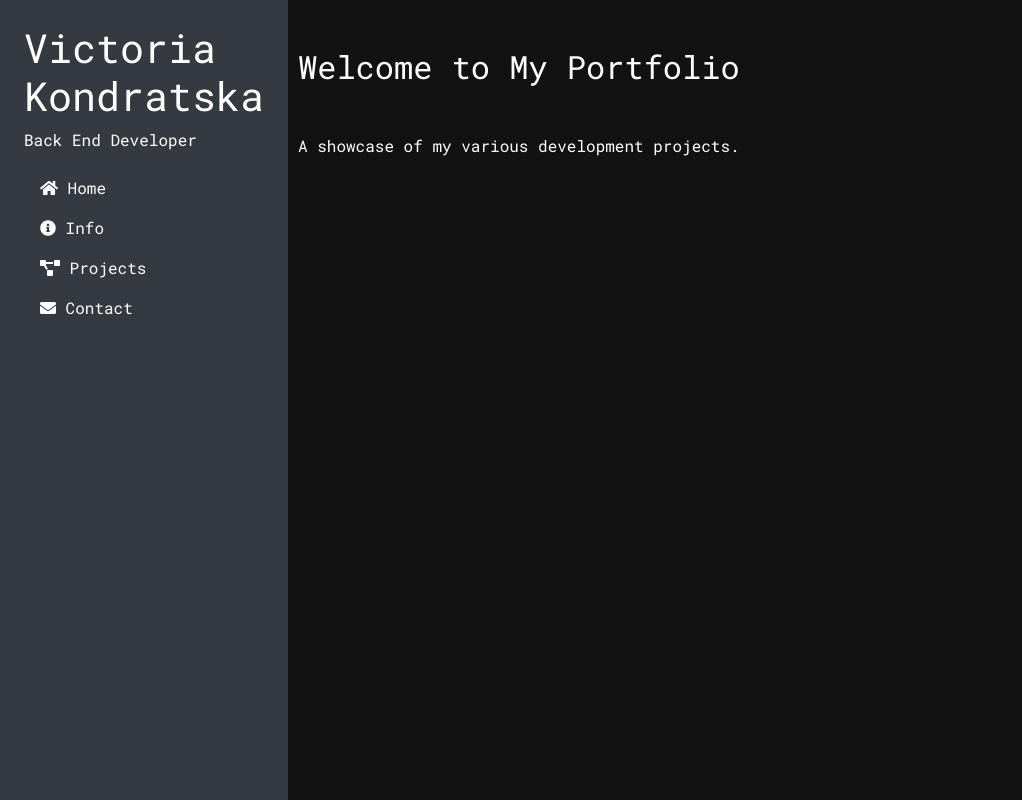
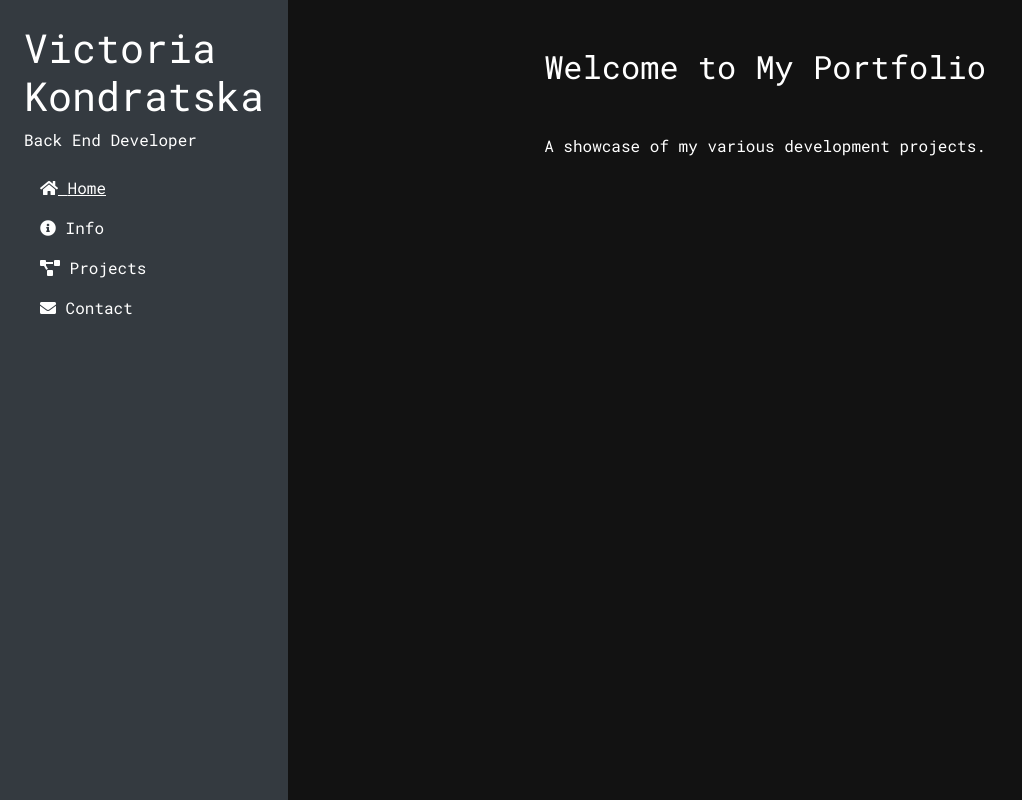
Before and after one commit to gearbeagel/cv_portfolio_gearbeagel, a plain HTML site: page index.html in a window 1280 px wide. Shown: the whole page, without its empty margins (0-1022 px from the left). Drawn offline with nearby package versions, Linux system fonts and the light colour scheme.

Commit message:
minor changes

```diff
--- a/index.html
+++ b/index.html
@@ -40,7 +40,7 @@
 
     <section id="projects" class="mb-5" style="display:none;">
       <h2>Projects</h2>
-      <div class="row mt-5">
+      <div class="row mt-5 ml-3" style="text-align: left;">
         <div class="col-md-6 mb-3">
           <div class="card bg-dark text-white">
             <div class="card-body">
@@ -55,7 +55,7 @@
           <div class="card bg-dark text-white">
             <div class="card-body">
               <h2 class="card-title">Lit List Bot</h2>
-              <h5 class="card-text">Python (Telebot)</h5>
+              <h5 class="card-text">Python (Telebot), SQLAlchemy</h5>
               <p class="card-text">This is a project that is created to organise literature lists for different purposes: courseworks, dissertations.</p>
               <p class="card-text"><a href='https://github.com/gearbeagel/LitList'>Link to GitHub repository</a></p>
             </div>
--- a/script.js
+++ b/script.js
@@ -7,6 +7,15 @@ function showSection(sectionId) {
             section.style.display = 'none';
         }
     });
+
+    const navLinks = document.querySelectorAll('.nav-link');
+    navLinks.forEach(link => {
+        if (link.getAttribute('href').substring(1) === sectionId) {
+            link.style.textDecoration = 'underline';
+        } else {
+            link.style.textDecoration = 'none';
+        }
+    });
 }
 
   // Initially show the home section only
--- a/style.css
+++ b/style.css
@@ -15,6 +15,7 @@ body {
 
   .content {
   margin-left: 250px;
+  text-align: center;
   padding: 20px;
   flex-grow: 1;
   }
```
Lines whose indentation alone changed are shown as unchanged.
